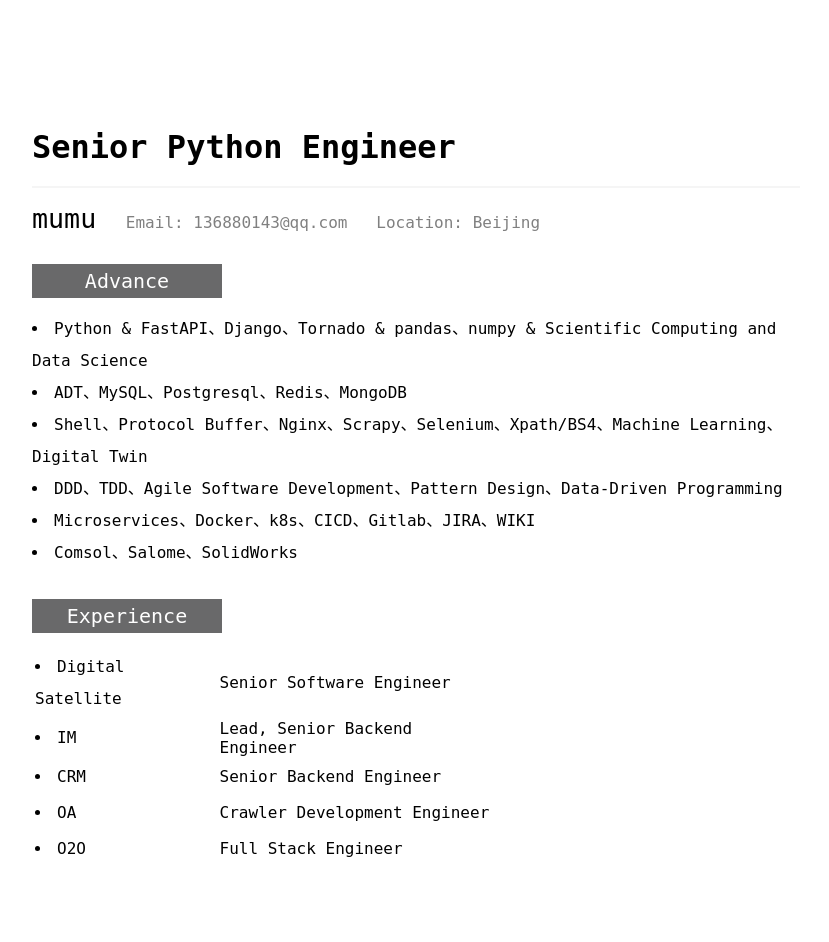
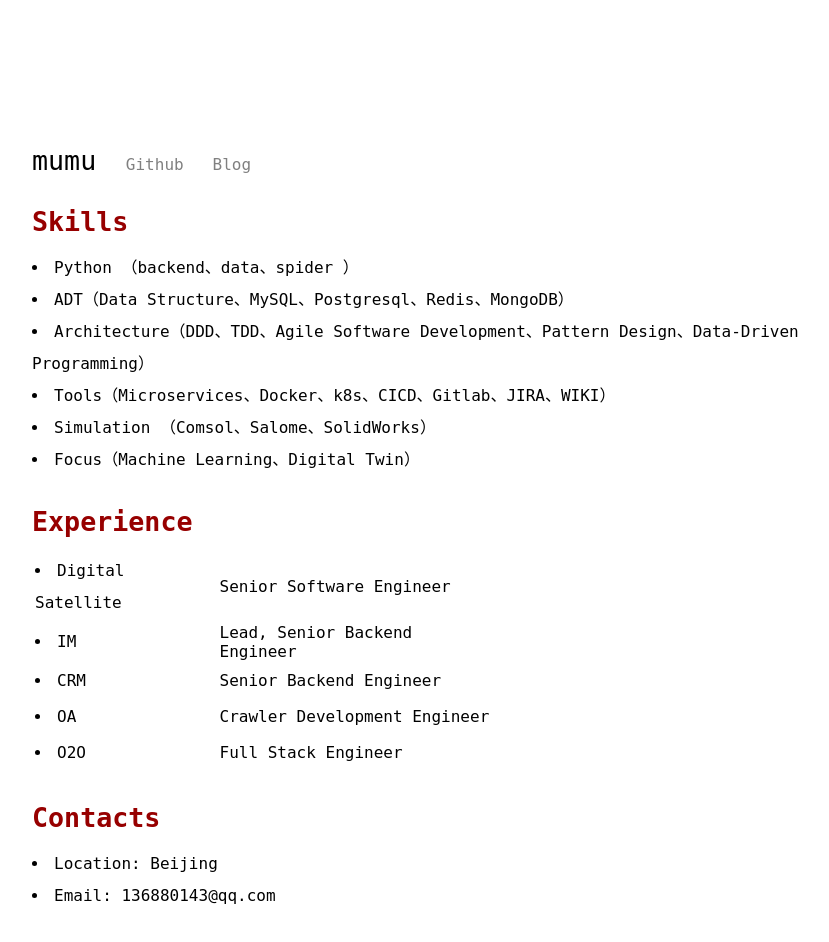
Before and after one commit to mumu-1005/mumu-1005.github.io, a plain HTML site: page index.html in a window 1280 px wide. Shown: the whole page, without its empty margins (224-1053 px from the left). Drawn offline with Linux system fonts and the light colour scheme.

Commit message:
add blog and github

```diff
--- a/index.html
+++ b/index.html
@@ -14,6 +14,12 @@
         li {
             line-height: 200%;
         }
+        a:link {
+            text-decoration: none;
+        }
+        a:hover {
+            text-decoration: underline;
+        }
         .white-hr {
             color: whitesmoke;
         }
@@ -22,22 +28,15 @@
             margin-bottom: 15pt;
         }
         .block-title {
-            width: 160px;
-            background-color: rgb(105, 105, 106);
-            font-size: 15pt;
-            text-align: center;
-            color: white;
+            font-size: 20pt;
+            font-weight: bold;
             margin-top: 30px;
             margin-bottom: 15px;
-            padding-bottom: 5px;
-            padding-top: 5px;
-            padding-left: 15px;
-            padding-right: 15px;
+            color: rgb(151, 0, 0);
         }
         .name {
             font-size: 20pt;
             margin-right: 15pt;
-            margin-top: 5pt;
             display: inline-block;
         }
 
@@ -67,24 +66,25 @@
 
         .role {
             text-align: left;
-        }
+
     </style>
 </head>
 <body>
-    <h1 class="title">Senior Python Engineer</h1>
-    <hr color="whitesmoke">
     <div>
         <div class="name">mumu</div>
-        <div class="info">Email: 136880143@qq.com &emsp; Location: Beijing</div>
+        <div class="info">
+            <a class="info" target="_blank" href="https://github.com/mumu-1005">Github</a> &emsp;
+            <a class="info" target="_blank" href="https://mumu-1005.github.io/pishon/">Blog</a>
+        </div>
     </div>
 
-    <div class="block-title">Advance</div>
-    <li>Python & FastAPI、Django、Tornado & pandas、numpy & Scientific Computing and Data Science </li>
-    <li>ADT、MySQL、Postgresql、Redis、MongoDB</li>
-    <li>Shell、Protocol Buffer、Nginx、Scrapy、Selenium、Xpath/BS4、Machine Learning、Digital Twin</li>
-    <li>DDD、TDD、Agile Software Development、Pattern Design、Data-Driven Programming</li>
-    <li>Microservices、Docker、k8s、CICD、Gitlab、JIRA、WIKI</li>
-    <li>Comsol、Salome、SolidWorks</li>
+    <div class="block-title">Skills</div>
+    <li>Python （backend、data、spider ） </li>
+    <li>ADT（Data Structure、MySQL、Postgresql、Redis、MongoDB）</li>
+    <li>Architecture（DDD、TDD、Agile Software Development、Pattern Design、Data-Driven Programming）</li>
+    <li>Tools（Microservices、Docker、k8s、CICD、Gitlab、JIRA、WIKI）</li>
+    <li>Simulation （Comsol、Salome、SolidWorks）</li>
+    <li>Focus（Machine Learning、Digital Twin）</li>
 
     <div class="block-title">Experience</div>
     <table>
@@ -108,7 +108,10 @@
             <td><li>O2O</li></td>
             <td class="role">Full Stack Engineer</td>
         </tr>
+    </table>
 
-    </table>
+    <div class="block-title">Contacts</div>
+    <li>Location: Beijing</li>
+    <li>Email: 136880143@qq.com</li>
 </body>
 </html>
```
